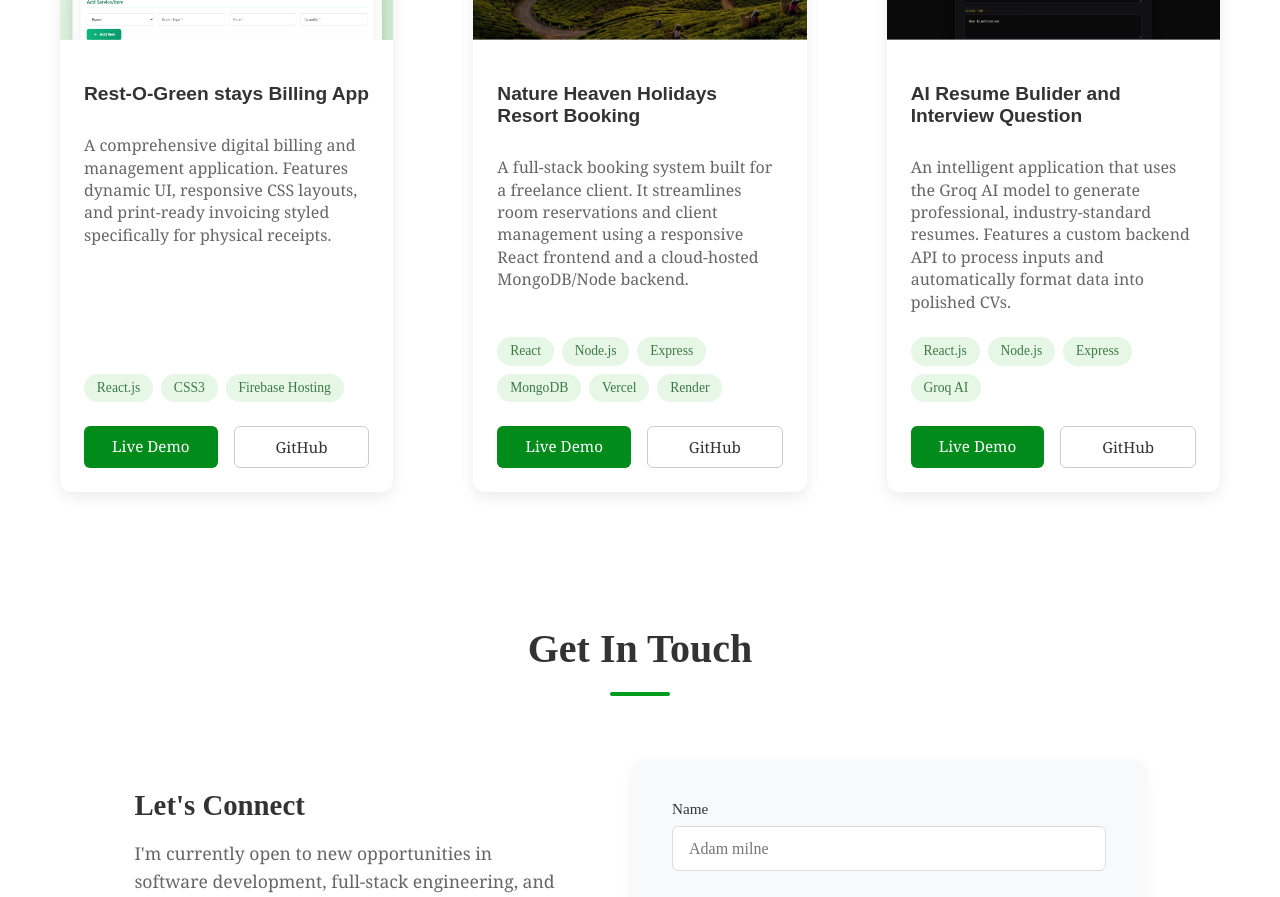
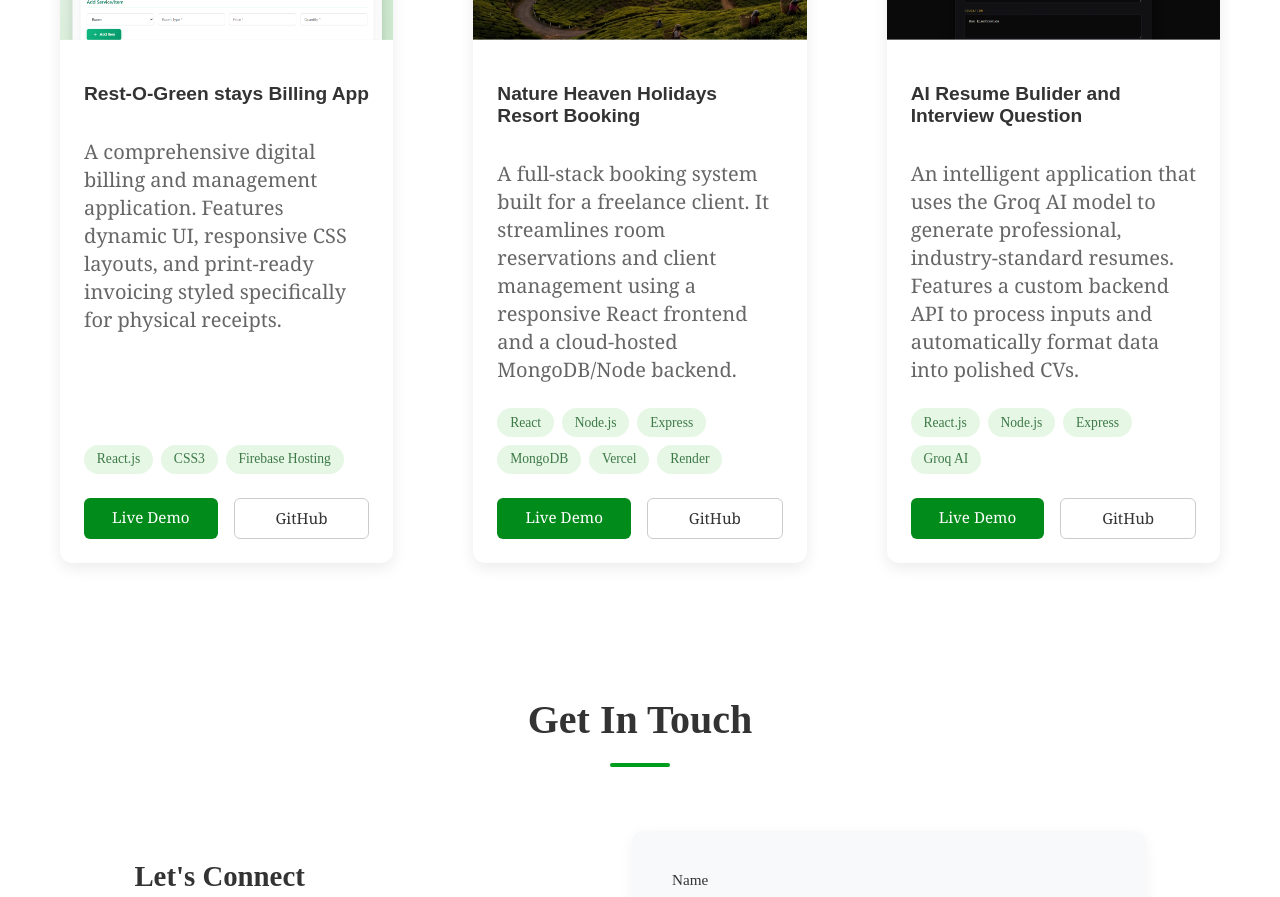
Before and after one commit to rahman24-dev/Rahman_Portfolio, a React (Vite) app: page / in a window 1280 px wide. Shown: the part 1980-2877 px from the top of the page. Built offline with nearby package versions, Linux system fonts and the light colour scheme.

Commit message:
Fixed missing font-size

```diff
--- a/src/components/ProjectSection/ProjectSection.module.css
+++ b/src/components/ProjectSection/ProjectSection.module.css
@@ -86,7 +86,7 @@
 .projectDescription {
   color: #666;
   font-family: Georgia, 'Times New Roman', Times, serif;
-  font-size: 0.8 rem;
+  font-size: 20px;
   line-height: 1.4;
   margin-bottom: 1.5rem;
   flex-grow: 1;
```
